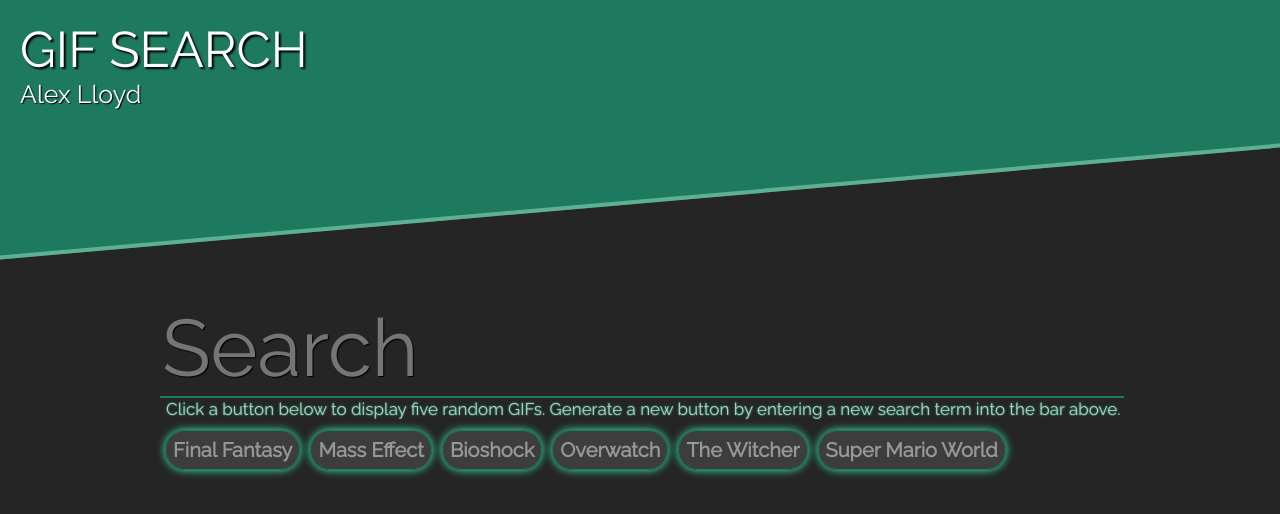
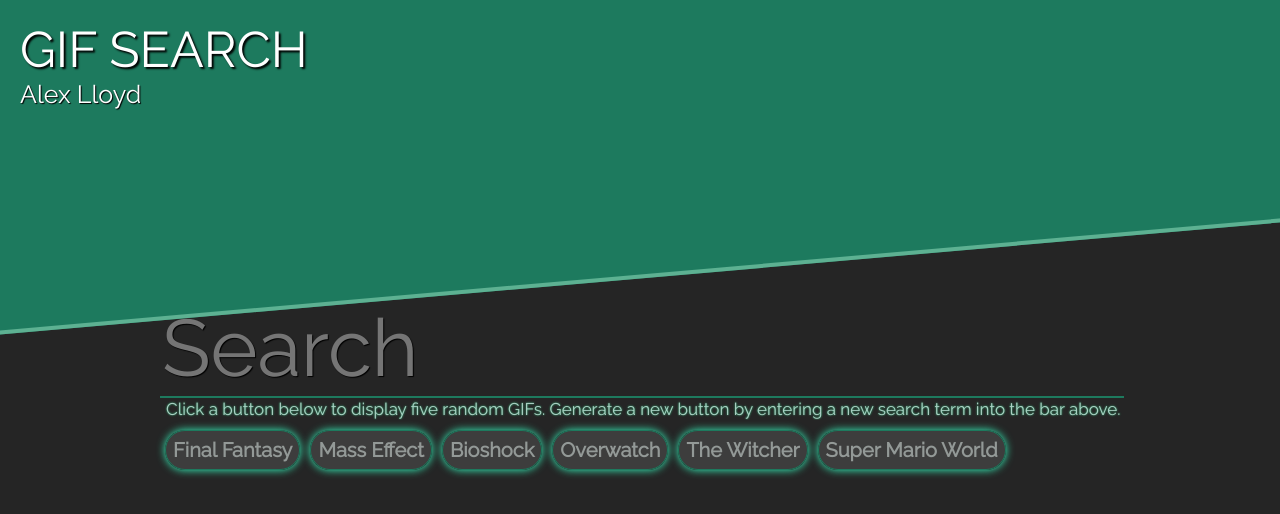
Before and after one commit to AlexLloyd89/Gif-API, a plain HTML site: page index.html in a window 1280 px wide. Shown: the top 514 px of the page. Drawn offline with nearby package versions, Linux system fonts and the light colour scheme.

Commit message:
Add files via upload

```diff
--- a/index.html
+++ b/index.html
@@ -13,10 +13,12 @@
     />
   </head>
   <body>
-    <header>
-      GIF SEARCH
-      <div class="subhead">Alex Lloyd</div>
-    </header>
+    <div id="particles-js">
+      <header>
+        GIF SEARCH
+        <div class="subhead">Alex Lloyd</div>
+      </header>
+    </div>
     <div class="contain">
       <!-- Gifs go here -->
       <div class="gif-view"></div>
--- a/style.css
+++ b/style.css
@@ -56,7 +56,7 @@ header {
   font-size: 50px;
   text-shadow: 2px 2px 2px black;
   font-family: "Raleway", sans-serif;
-  height: 100px;
+  height: 175px;
   width: 100%;
   padding: 20px;
 }
```
